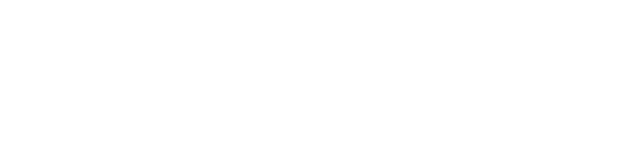
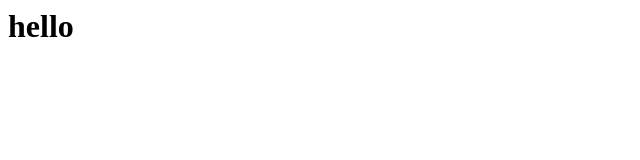
Before and after one commit to H644b/java, a plain HTML site: page index.html in a window 1280 px wide. Shown: the whole page, without its empty margins (0-640 px from the left). Drawn offline with Linux system fonts and the light colour scheme.

Commit message:
Update index.html

```diff
--- a/index.html
+++ b/index.html
@@ -1,3 +1,3 @@
 <body>
-
+<h1>hello<h1/>
 <body/>
```
